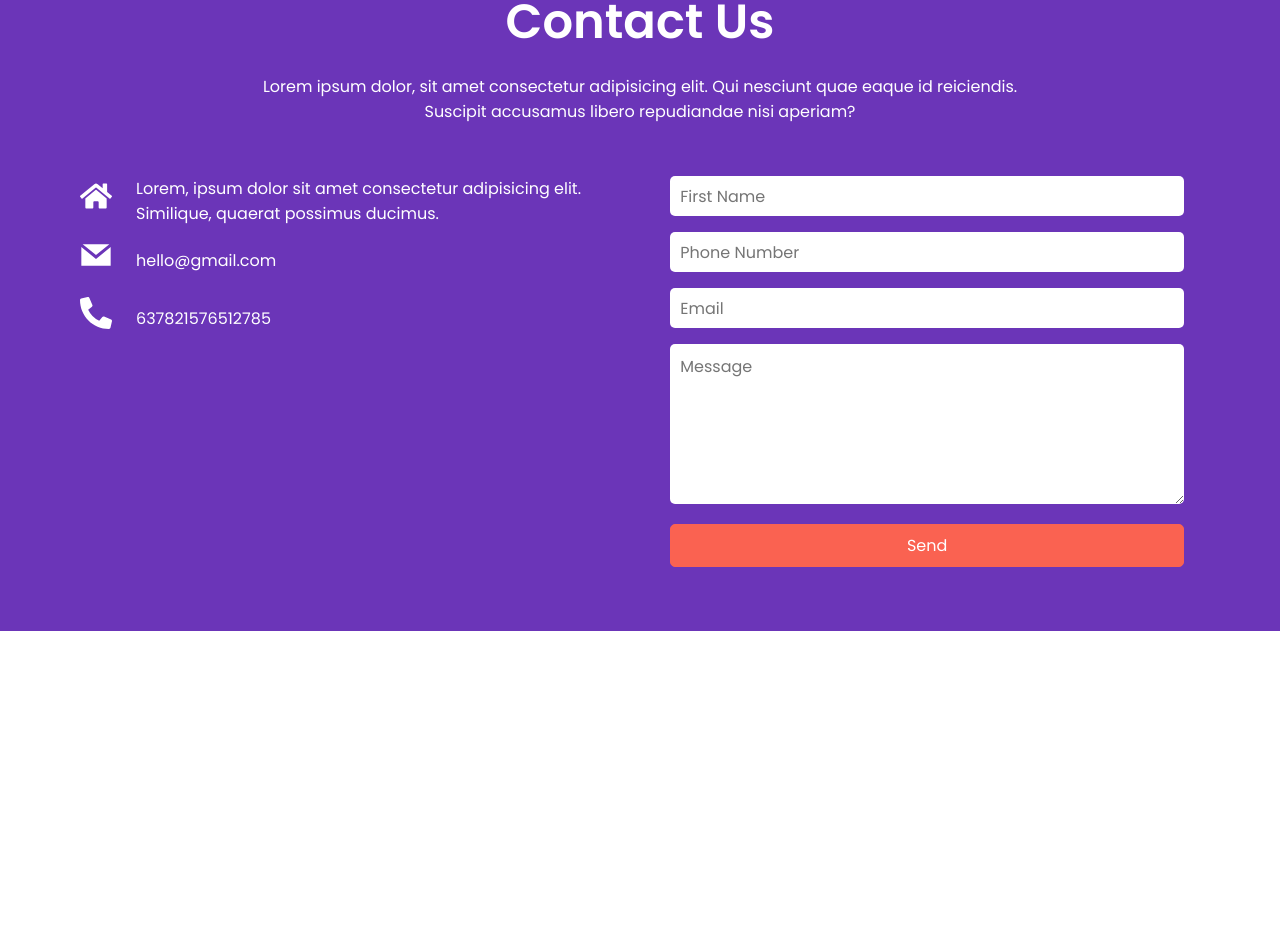
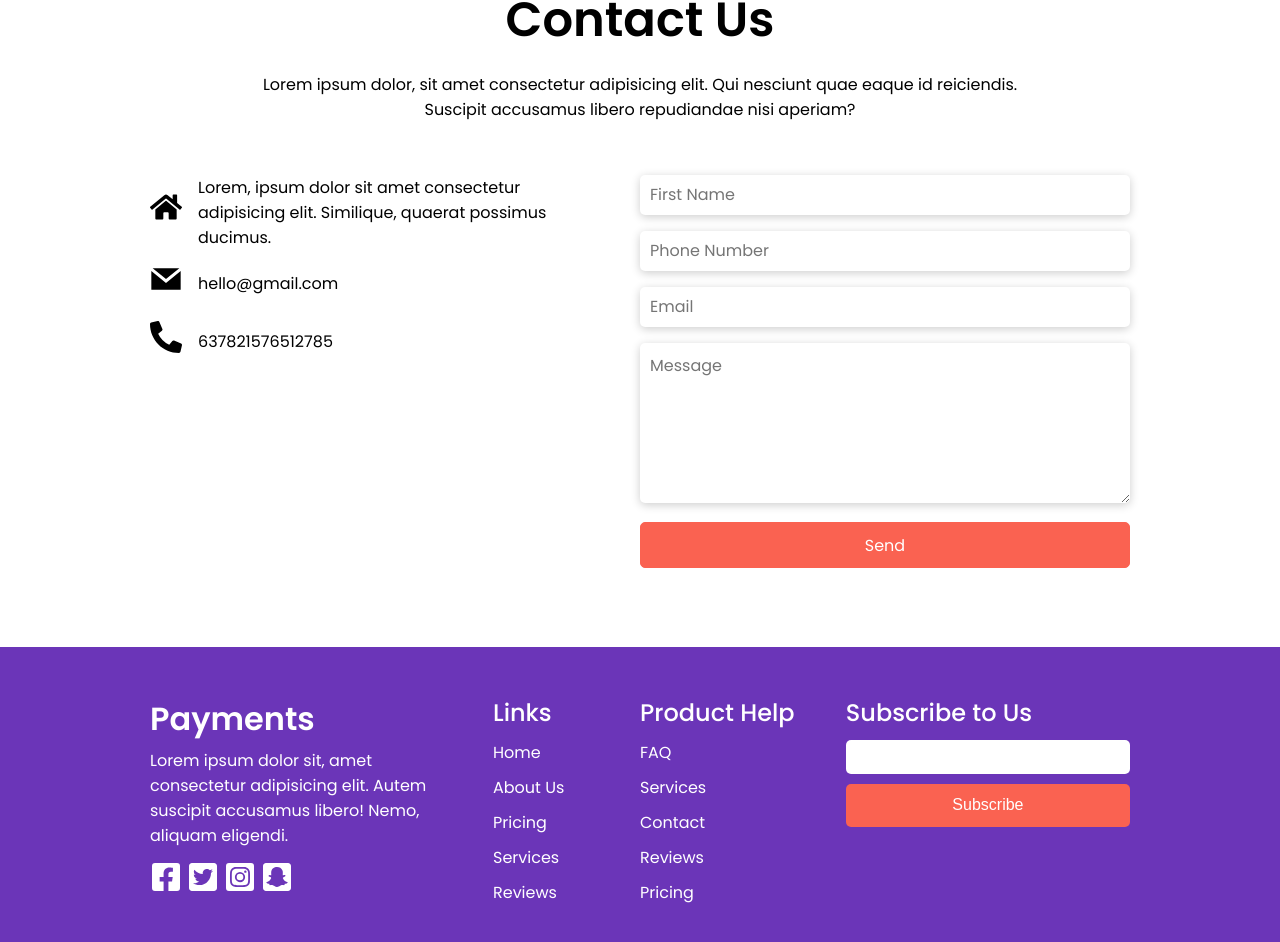
Before and after one commit to thisissandip/easypay, a React (Create React App) app: page / in a window 1280 px wide. Shown: the part 6124-7066 px from the top of the page. Before the commit the page ends 6755 px from the top, so only its background shows below. Built offline with nearby package versions, Linux system fonts and the light colour scheme.

Commit message:
Footer Section and Contact Responsiveness Done

```diff
--- a/src/App.js
+++ b/src/App.js
@@ -6,6 +6,7 @@ import Services from "./components/Services/Services";
 import TeamCard from "./components/Team/TeamCard";
 import Reviews from "./components/Reviews/Reviews";
 import Contact from "./components/Contact/Contact";
+import Footer from "./components/Footer/Footer";
 import FAQ from "./components/FAQ/Faq";
 import {
 	layoutdata,
@@ -150,6 +151,7 @@ function App() {
 				<Contact />
 			</section>
 			{/* Footer Section */}
+			<Footer />
 		</div>
 	);
 }
--- a/src/components/Contact/MyForm.js
+++ b/src/components/Contact/MyForm.js
@@ -1,6 +1,7 @@
 import React from "react";
-import { Formik, Form, Field } from "formik";
+import { Formik, Form, Field, ErrorMessage } from "formik";
 import * as Yup from "yup";
+import { BiErrorCircle } from "react-icons/bi";
 
 function MyForm() {
 	const initialValues = {
@@ -13,9 +14,15 @@ function MyForm() {
 	const onSubmit = (values) => {
 		console.log("Form Values", values);
 	};
+	const phoneRegExp = /^((\\+[1-9]{1,4}[ \\-]*)|(\\([0-9]{2,3}\\)[ \\-]*)|([0-9]{2,4})[ \\-]*)*?[0-9]{3,4}?[ \\-]*[0-9]{3,4}?$/;
 
 	const validationSchema = Yup.object({
 		fname: Yup.string().required("Required"),
+		phone: Yup.string()
+			.matches(phoneRegExp, "Not a Valid Phone Number")
+			.required("Required!"),
+		email: Yup.string().email("Invalid email format").required("Required"),
+		message: Yup.string().required("Ask us Anything! Don't be shy!"),
 	});
 
 	return (
@@ -32,13 +39,20 @@ function MyForm() {
 							className='fname'
 							placeholder='First Name'
 						/>
+						{/* 						<ErrorMessage name='fname'>
+							{(error) => (
+								<>
+									<div className='hover-msg'>{error}</div>
+								</>
+							)}
+						</ErrorMessage> */}
 					</div>
 					<div className='form-control'>
 						{/* 	This is Phone Number Field */}
-						<input
+						<Field
 							type='text'
 							name='phone'
-							className='lname'
+							className='phone'
 							placeholder='Phone Number'
 						/>
 					</div>
@@ -48,11 +62,10 @@ function MyForm() {
 							type='email'
 							name='email'
 							className='email'
-							placeholder='Email'
-						/>
+							placeholder='Email'></Field>
 					</div>
 
-					<div className='form-control'>
+					<div className='form-control message-control'>
 						<Field
 							as='textarea'
 							name='message'
@@ -61,9 +74,7 @@ function MyForm() {
 						/>
 					</div>
 					<div className='form-control'>
-						{" "}
 						<button className='sub-btn' type='submit'>
-							{" "}
 							Send
 						</button>
 					</div>
--- a/src/components/Contact/contact.scss
+++ b/src/components/Contact/contact.scss
@@ -2,13 +2,13 @@
 
 .contact-section {
 	width: 100%;
-	padding: 2rem 0;
-	color: white;
+	padding: 1.9rem 0;
+	color: black;
 	display: flex;
 	align-items: center;
 	flex-direction: column;
 	font-family: $poppins;
-	background-color: $purple;
+	background-color: WHITE;
 	/* 	background: url("../Plans/bg.jpg") no-repeat center;
 	background-size: cover; */
 
@@ -26,18 +26,19 @@
 	}
 	.contact-cont {
 		display: flex;
-		justify-content: space-evenly;
-		max-width: 1600px;
+		justify-content: space-between;
+		width: 1200px;
+		max-width: 1200px;
 		.contact-left-cont {
-			margin-left: 4rem;
-			padding: 2rem 1rem;
 			width: 50%;
+			padding: 2rem 0rem;
 			.left-deets {
 				display: flex;
 				align-items: center;
+				margin-right: 2rem;
 				margin-bottom: 10px;
 				.contact-icon {
-					margin-right: 1.5rem;
+					margin-right: 1rem;
 					font-size: 2rem;
 				}
 			}
@@ -46,22 +47,22 @@
 			display: flex;
 			justify-content: center;
 			align-items: center;
-			padding: 2rem;
-			margin-right: 4rem;
+			padding: 2rem 0;
 			width: 50%;
 			.my-form {
 				width: 100%;
 				.form-control {
-					overflow: hidden;
+					position: relative;
 					display: flex;
 					flex-direction: column;
+					margin-bottom: 1rem;
 					input[type="text"],
 					input[type="number"],
 					input[type="email"],
 					.message {
-						margin-bottom: 1rem;
 						height: 2.5rem;
 						/* 	border: 1px solid black; */
+						box-shadow: 0px 2px 10px rgba($color: #000000, $alpha: 0.2);
 						border: none;
 						border-radius: 5px;
 						outline: none;
@@ -80,16 +81,21 @@
 					}
 					.sub-btn {
 						cursor: pointer;
-						margin-top: 1.2rem;
-						padding: 0.5rem 1.5rem;
+						margin-top: 0.2rem;
+						padding: 0.6rem 1.5rem;
 						color: white;
 						font-family: $poppins;
-						background-color: #fa6251;
-						border: 1px solid #fa6251;
+						background-color: $blue;
+						border: 1px solid $blue;
 						border-radius: 5px;
 						outline: none;
 						font-size: 1rem;
 						transition: 0.2s all ease;
+					}
+				}
+				.message-control {
+					.error-msg {
+						top: 0.5rem;
 					}
 				}
 				.form-row {
@@ -100,7 +106,29 @@
 	}
 }
 
-@media screen and (max-width: 1000px) {
+@media screen and (max-width: 1300px) {
+	.contact-section {
+		.contact-cont {
+			display: flex;
+			width: 980px;
+			.contact-left-cont {
+				.left-deets {
+					.contact-icon {
+						margin-right: 1rem;
+						font-size: 2rem;
+					}
+				}
+			}
+			.contact-right-cont {
+				.my-form {
+					width: 100%;
+				}
+			}
+		}
+	}
+}
+
+@media screen and (max-width: 1100px) {
 	.contact-section {
 		padding: 2rem 0;
 		.contact-section-title {
@@ -114,12 +142,13 @@
 		.contact-cont {
 			display: flex;
 			justify-content: space-evenly;
-			max-width: 1400px;
+			width: auto;
 			.contact-left-cont {
-				margin-left: 1rem;
+				margin-left: 2rem;
 				padding: 2rem 1rem;
 				width: 50%;
 				.left-deets {
+					margin-right: 0.5rem;
 					.contact-icon {
 						margin-right: 1rem;
 						font-size: 2rem;
@@ -128,7 +157,7 @@
 			}
 			.contact-right-cont {
 				padding: 1rem;
-				margin-right: 1rem;
+				margin-right: 2rem;
 				width: 50%;
 				.my-form {
 					width: 100%;
--- a/src/components/FAQ/faq.scss
+++ b/src/components/FAQ/faq.scss
@@ -110,7 +110,7 @@
 
 @media screen and (max-width: 700px) {
 	.faq-section {
-		padding: 2rem;
+		padding: 1.1rem;
 		.faq-section-title {
 			width: 100%;
 			text-align: center;
@@ -148,7 +148,7 @@
 
 @media screen and (max-width: 380px) {
 	.faq-section {
-		padding: 2rem;
+		padding: 1rem;
 		.faq-section-title {
 			width: 100%;
 			text-align: center;
--- a/src/components/Footer/Footer.js
+++ b/src/components/Footer/Footer.js
@@ -1,10 +1,73 @@
 import React from "react";
+import {
+	FaFacebookSquare,
+	FaTwitterSquare,
+	FaInstagramSquare,
+	FaSnapchatSquare,
+} from "react-icons/fa";
 import "./footer.scss";
 
 function Footer() {
 	return (
 		<footer>
-			<div className='footer-cont'></div>
+			<div className='footer-cont'>
+				<div className='foot-col-1'>
+					<div className='company-logo'>Payments</div>
+					<div className='company-des'>
+						Lorem ipsum dolor sit, amet consectetur adipisicing elit. Autem
+						suscipit accusamus libero! Nemo, aliquam eligendi.
+					</div>
+					<div className='company-socials'>
+						<FaFacebookSquare className='company-soc' />
+						<FaTwitterSquare className='company-soc' />
+						<FaInstagramSquare className='company-soc' />
+						<FaSnapchatSquare className='company-soc' />
+					</div>
+				</div>
+				<ul className='foot-col-2'>
+					<li className='title-col-2'>Links</li>
+					<li>
+						<a href='#'>Home</a>
+					</li>
+					<li>
+						<a href='#'>About Us</a>
+					</li>
+					<li>
+						<a href='#'>Pricing</a>
+					</li>
+					<li>
+						<a href='#'>Services</a>
+					</li>
+					<li>
+						<a href='#'>Reviews</a>
+					</li>
+				</ul>
+
+				<ul className='foot-col-3'>
+					<li className='title-col-3'>Product Help</li>
+					<li>
+						<a href='#'>FAQ</a>
+					</li>
+					<li>
+						<a href='#'>Services</a>
+					</li>
+					<li>
+						<a href='#'>Contact</a>
+					</li>
+					<li>
+						<a href='#'>Reviews</a>
+					</li>
+					<li>
+						<a href='#'>Pricing</a>
+					</li>
+				</ul>
+
+				<div className='foot-col-4'>
+					<div className='sub-title'>Subscribe to Us</div>
+					<input type='email' />
+					<button>Subscribe</button>
+				</div>
+			</div>
 		</footer>
 	);
 }
--- a/src/components/Footer/footer.scss
+++ b/src/components/Footer/footer.scss
@@ -1,5 +1,167 @@
+@import "../../index.scss";
 footer {
+	display: flex;
+	justify-content: center;
+	padding: 3rem;
 	width: 100%;
-	height: 50vh;
-	background-color: green;
+	background-color: $purple;
+	color: white;
+	font-family: $poppins;
+	a {
+		text-decoration: none;
+		color: white;
+	}
+	.footer-cont {
+		display: flex;
+		width: 1200px;
+		flex-wrap: wrap;
+		ul {
+			li {
+				list-style: none;
+				margin-bottom: 10px;
+			}
+		}
+		.foot-col-1 {
+			width: 35%;
+			min-width: 300px;
+			.company-logo {
+				font-size: 2rem;
+				font-weight: 600;
+				margin-bottom: 5px;
+			}
+			.company-des {
+				width: 90%;
+				margin-bottom: 10px;
+			}
+			.company-socials {
+				font-size: 2rem;
+				.company-soc {
+					margin-right: 5px;
+				}
+			}
+		}
+
+		.foot-col-2 {
+			.title-col-2 {
+				font-size: 1.5rem;
+				font-weight: 500;
+			}
+			width: 15%;
+			min-width: 140px;
+		}
+		.foot-col-3 {
+			flex: 1;
+			.title-col-3 {
+				font-size: 1.5rem;
+				font-weight: 500;
+			}
+			width: 18%;
+			min-width: 140px;
+		}
+		.foot-col-4 {
+			width: 29%;
+			.sub-title {
+				font-size: 1.5rem;
+				font-weight: 500;
+				margin-bottom: 10px;
+			}
+			input {
+				outline: none;
+				width: 100%;
+				font-size: 1rem;
+				padding: 0.5rem 0;
+				padding-left: 0.5rem;
+				border: none;
+				border-radius: 5px;
+				margin-bottom: 10px;
+			}
+			button {
+				outline: none;
+				width: 100%;
+				color: white;
+				font-size: 1rem;
+				padding: 0.8rem 0;
+				border: none;
+				background-color: $blue;
+				border-radius: 5px;
+			}
+		}
+	}
 }
+
+@media screen and (max-width: 1300px) {
+	footer {
+		.footer-cont {
+			width: 980px;
+		}
+	}
+}
+
+@media screen and (max-width: 950px) {
+	footer {
+		.footer-cont {
+			position: relative;
+
+			.foot-col-1 {
+				width: 50%;
+				min-width: 150px;
+			}
+			.foot-col-2 {
+				width: 50%;
+			}
+			.foot-col-3 {
+				margin-top: 20px;
+				width: 50%;
+			}
+			.foot-col-4 {
+				margin-top: 20px;
+				width: 50%;
+			}
+		}
+	}
+}
+
+@media screen and (max-width: 650px) {
+	footer {
+		padding: 1.5rem;
+		.footer-cont {
+			flex-direction: column;
+			.foot-col-1 {
+				width: 100%;
+				margin-bottom: 10px;
+				.company-logo {
+					font-size: 1.7rem;
+				}
+				.company-des {
+					font-size: 0.9rem;
+					width: 100%;
+				}
+			}
+			.foot-col-2 {
+				width: 100%;
+				margin-bottom: 10px;
+				.title-col-2 {
+					font-size: 1.5rem;
+				}
+			}
+			.foot-col-3 {
+				margin-top: 0px;
+				width: 100%;
+				margin-bottom: 10px;
+				.title-col-3 {
+					font-size: 1.5rem;
+				}
+			}
+			.foot-col-4 {
+				margin-top: 0px;
+				width: 100%;
+			}
+		}
+	}
+}
+
+@media screen and (max-width: 400px) {
+	footer {
+		padding: 1.1rem;
+	}
+}
```
Also changed, not shown: 1 other file (tests, documents, lock files or other folders).
